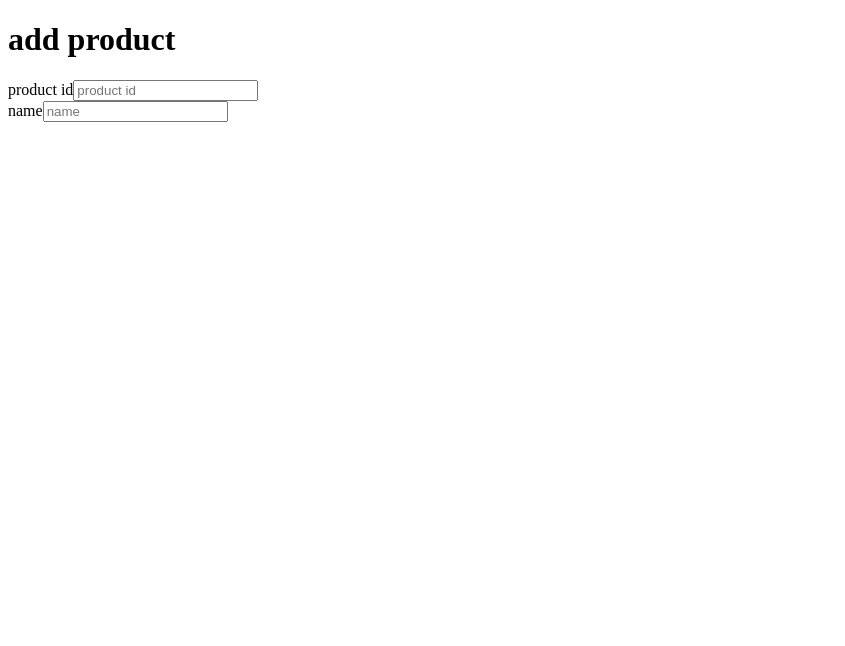
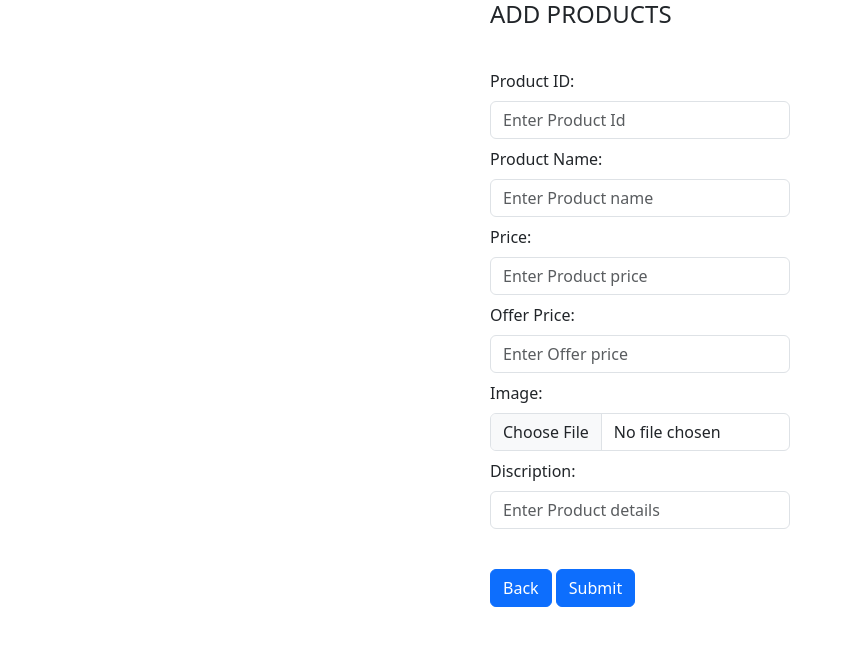
Before and after one commit to jithjayan/framedjango, a Django app: page /add_product in a window 1280 px wide. Shown: the top 646 px of the page, without its empty margins (0-845 px from the left). Run offline with Django 5.2, Linux system fonts and the light colour scheme; parts of the project's set-up code (start-up, migrations or seed data) failed here and were passed over.

Commit message:
Update add_product.html

```diff
--- a/eshop/templates/shop/add_product.html
+++ b/eshop/templates/shop/add_product.html
@@ -4,17 +4,58 @@
     <meta charset="UTF-8">
     <meta name="viewport" content="width=device-width, initial-scale=1.0">
     <title>Document</title>
+    <link href="https://cdn.jsdelivr.net/npm/bootstrap@5.3.3/dist/css/bootstrap.min.css" rel="stylesheet">
+    <script src="https://cdn.jsdelivr.net/npm/bootstrap@5.3.3/dist/js/bootstrap.bundle.min.js"></script>
+    <style>
+        .form-control{
+            width: 300px;
+        }
+        .form-container {
+            display: flex;
+            justify-content: center;
+            align-items: center;
+        }
+    </style>
 </head>
 <body>
-    <h1>add product</h1>
 
-    <form action="">
-    <table>
-    <tr><label for="">product id</label> <input type="number" name="product_id" placeholder="product id"></tr><br>
-    <tr><label for="">name</label><input type="text" name="name" placeholder="name"></tr><br>
-
-
-</table>
-    </form>
+        <div class="form-container">
+        <div>
+        <h4>ADD PRODUCTS</h4><br>
+        <form action="" method="post">
+          {% csrf_token %}
+            <div class="mb-2 mt-2">
+                <label for="prod_id" class="form-label">Product ID:</label>
+                <input type="text" class="form-control" placeholder="Enter Product Id" name="prd_id">
+              </div>
+              <div class="mb-2">
+                <label for="prd_name" class="form-label">Product Name:</label>
+                <input type="text" class="form-control" placeholder="Enter Product name" name="prd_name">
+              </div>
+              <div class="mb-2">
+                <label for="price" class="form-label">Price:</label>
+                <input type="number" class="form-control" placeholder="Enter Product price" name="prd_price">
+              </div>
+              <div class="mb-2">
+                <label for="ofrprice" class="form-label">Offer Price:</label>
+                <input type="number" class="form-control" placeholder="Enter Offer price" name="ofr_price">
+              </div>
+              <div class="mb-2">
+                <label for="img" class="form-label">Image:</label>
+                <input type="file" class="form-control" name="img">
+              </div>
+              <div class="mb-2">
+                <label for="dis" class="form-label">Discription:</label>
+                <input type="text" class="form-control" placeholder="Enter Product details" name="prd_dis">
+              </div>
+              <div class="form-check mb-2">
+              </div>
+              <div>
+                <a type="submit" href="shp_home" class="btn btn-primary">Back</a>
+                <button type="submit" class="btn btn-primary">Submit</button>
+              </div>
+        </form>
+    </div>
+    </div>
 </body>
 </html>
```
